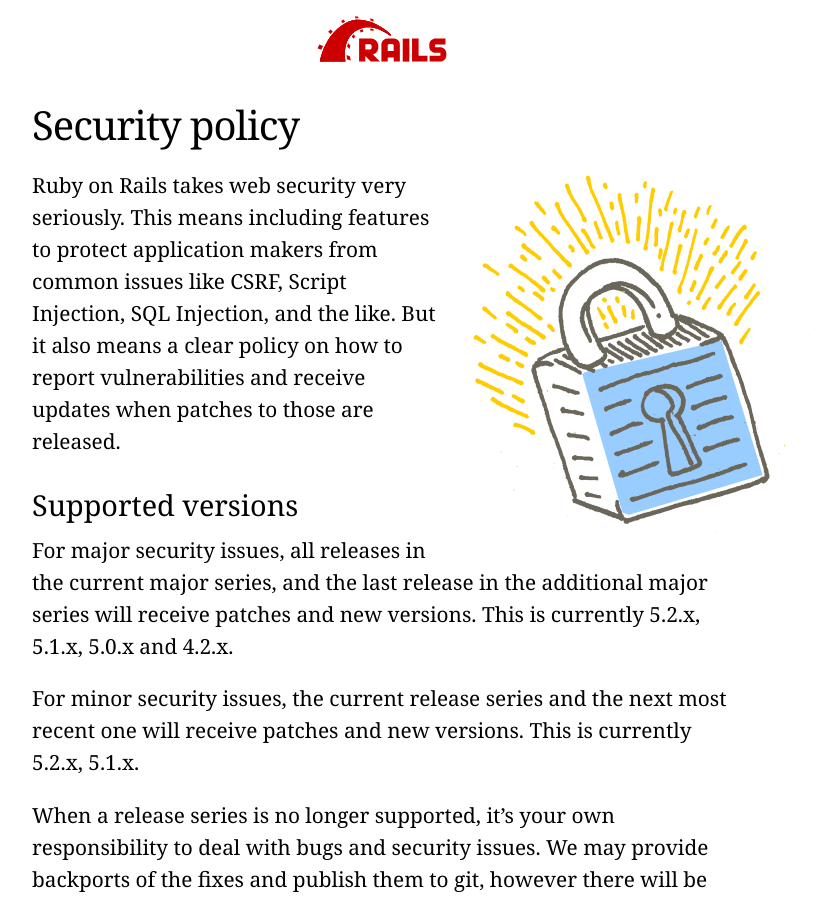
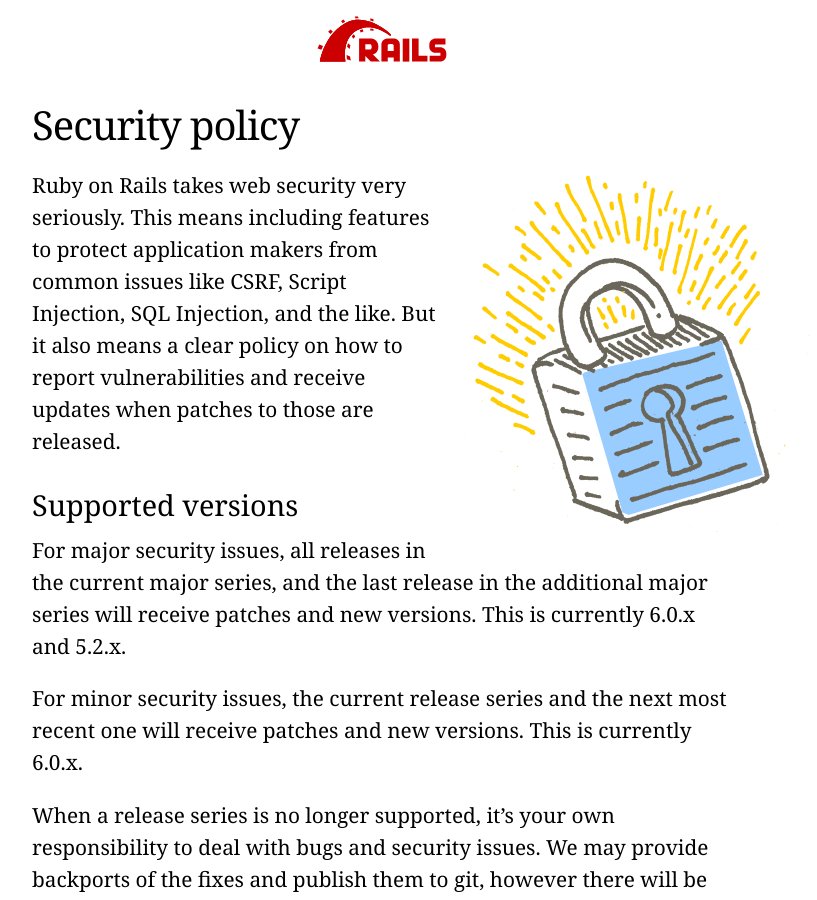
Before and after one commit to rails/homepage, a Jekyll site: the page built from security.html, in a window 1280 px wide and 900 px high. Shown: the whole window, without its empty margins (258-1075 px from the left). Built offline with Jekyll 4.4.1, drawn with Linux system fonts in a browser that asks for light colours.

Commit message:
Update security.html
Versions for 6.0

```diff
--- a/security.html
+++ b/security.html
@@ -16,9 +16,9 @@
 
       <h2>Supported versions</h2>
 
-      <p>For major security issues, all releases in the current major series, and the last release in the additional major series will receive patches and new versions. This is currently 5.2.x, 5.1.x, 5.0.x and 4.2.x.</p>
+      <p>For major security issues, all releases in the current major series, and the last release in the additional major series will receive patches and new versions. This is currently 6.0.x and 5.2.x.</p>
 
-      <p>For minor security issues, the current release series and the next most recent one will receive patches and new versions. This is currently 5.2.x, 5.1.x.</p>
+      <p>For minor security issues, the current release series and the next most recent one will receive patches and new versions. This is currently 6.0.x.</p>
 
       <p>When a release series is no longer supported, it’s your own responsibility to deal with bugs and security issues. We may provide backports of the fixes and publish them to git, however there will be no new versions released. If you are not comfortable maintaining your own versions, you should upgrade to a supported version.</p>
 
```
